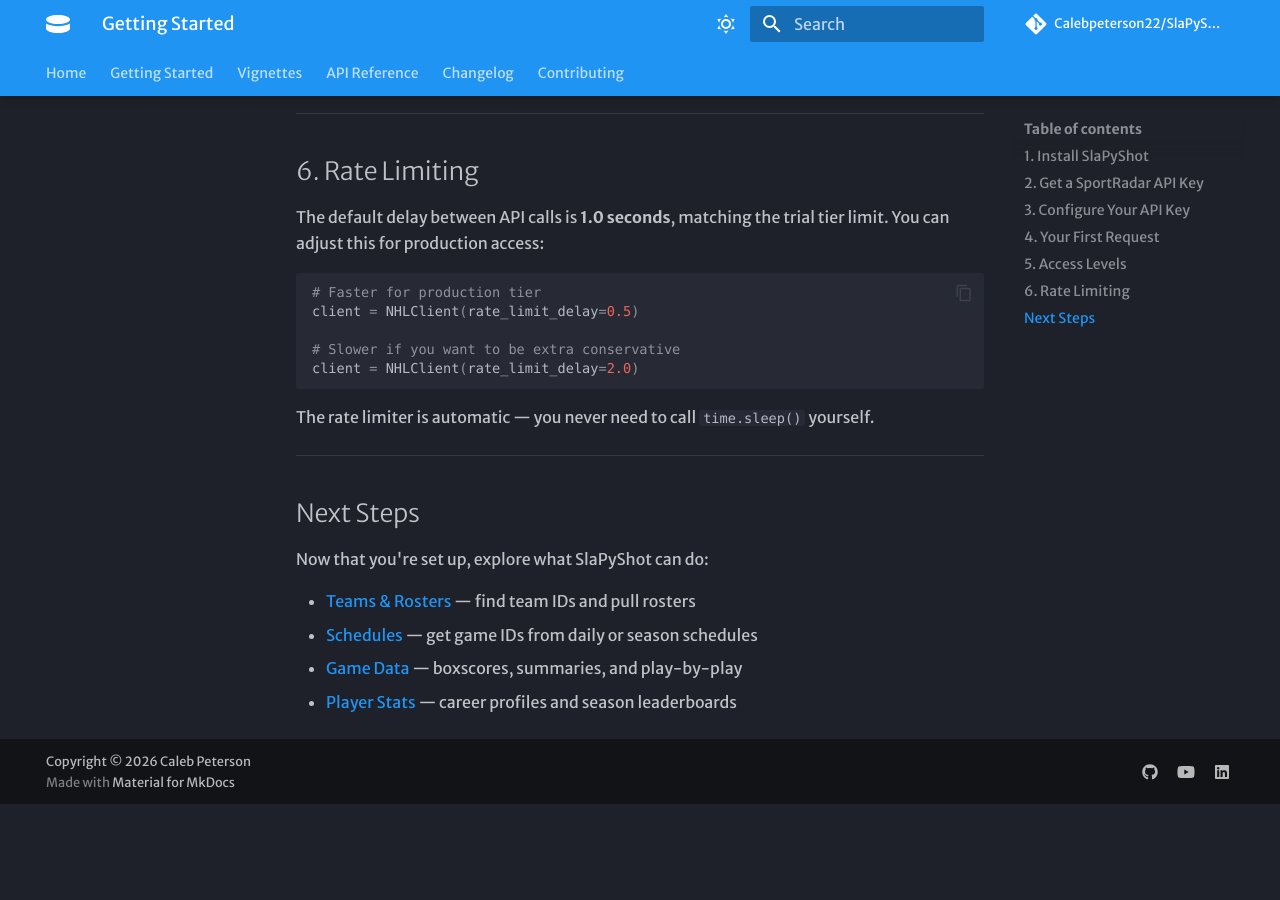
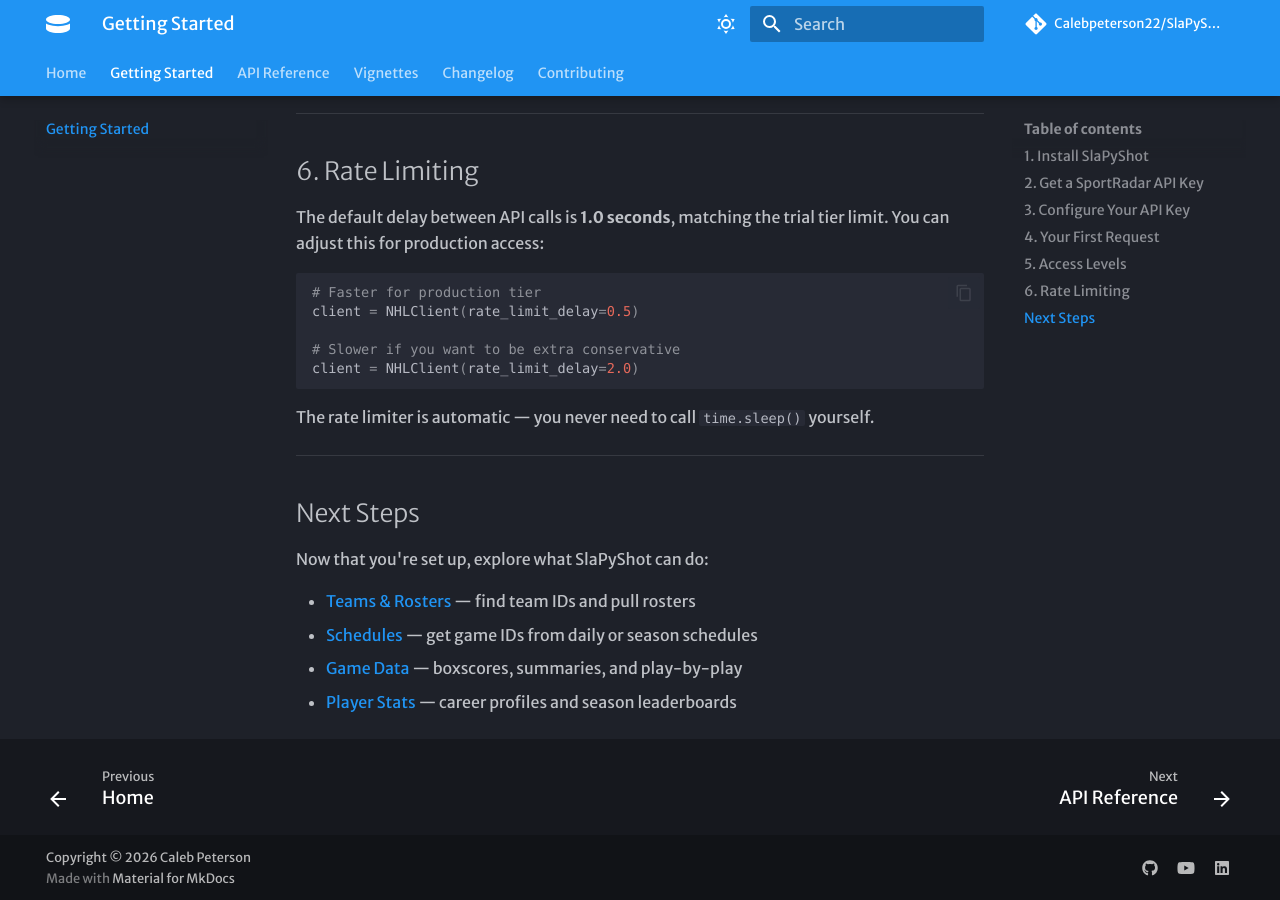
Before and after one commit to Calebpeterson22/SlaPyShot, an MkDocs documentation site: the page built from docs/getting_started.md, in a window 1280 px wide and 900 px high, scrolled down 2061 px. Built offline with MkDocs 1.6.1 and Material for MkDocs 9.7.7, drawn with Linux system fonts in a browser that asks for light colours; some web fonts are replaced; comment, search, counter and statistics services are not loaded; before the commit the page ends 2865 px from its top, so only the background shows below that.

```diff
--- a/mkdocs.yml
+++ b/mkdocs.yml
@@ -40,13 +40,13 @@ theme:
 
 nav:
   - Home: index.md
-  - Getting Started: getting-started.md
+  - Getting Started: getting_started.md
+  - API Reference: API.md
   - Vignettes:
     - Teams & Rosters: vignettes/teams.md
     - Schedules: vignettes/schedules.md
     - Game Data: vignettes/games.md
     - Player Stats: vignettes/players.md
-  - API Reference: api.md
   - Changelog: changelog.md
   - Contributing: contributing.md
 
```
Also changed, not shown: 1 other file.
